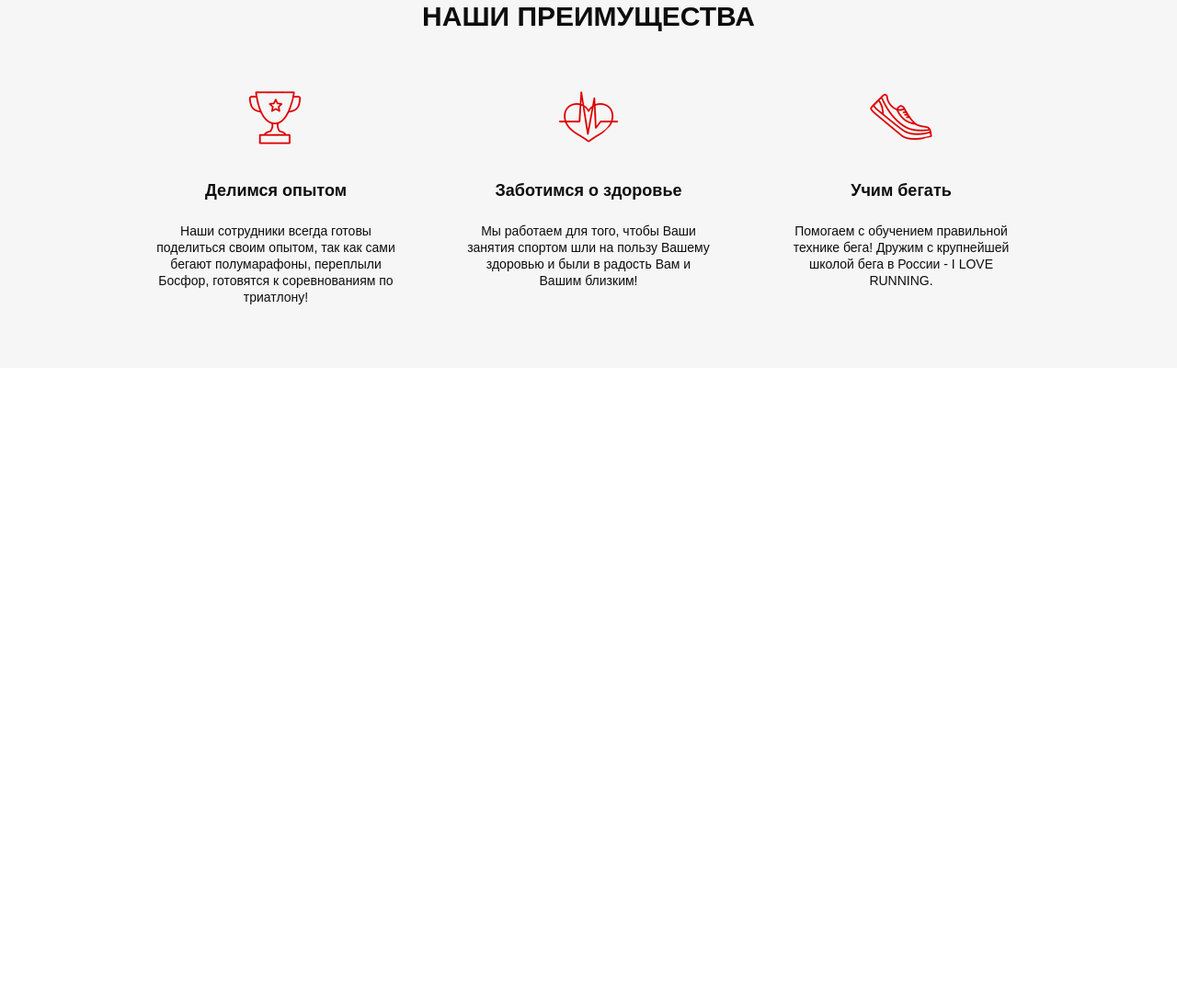
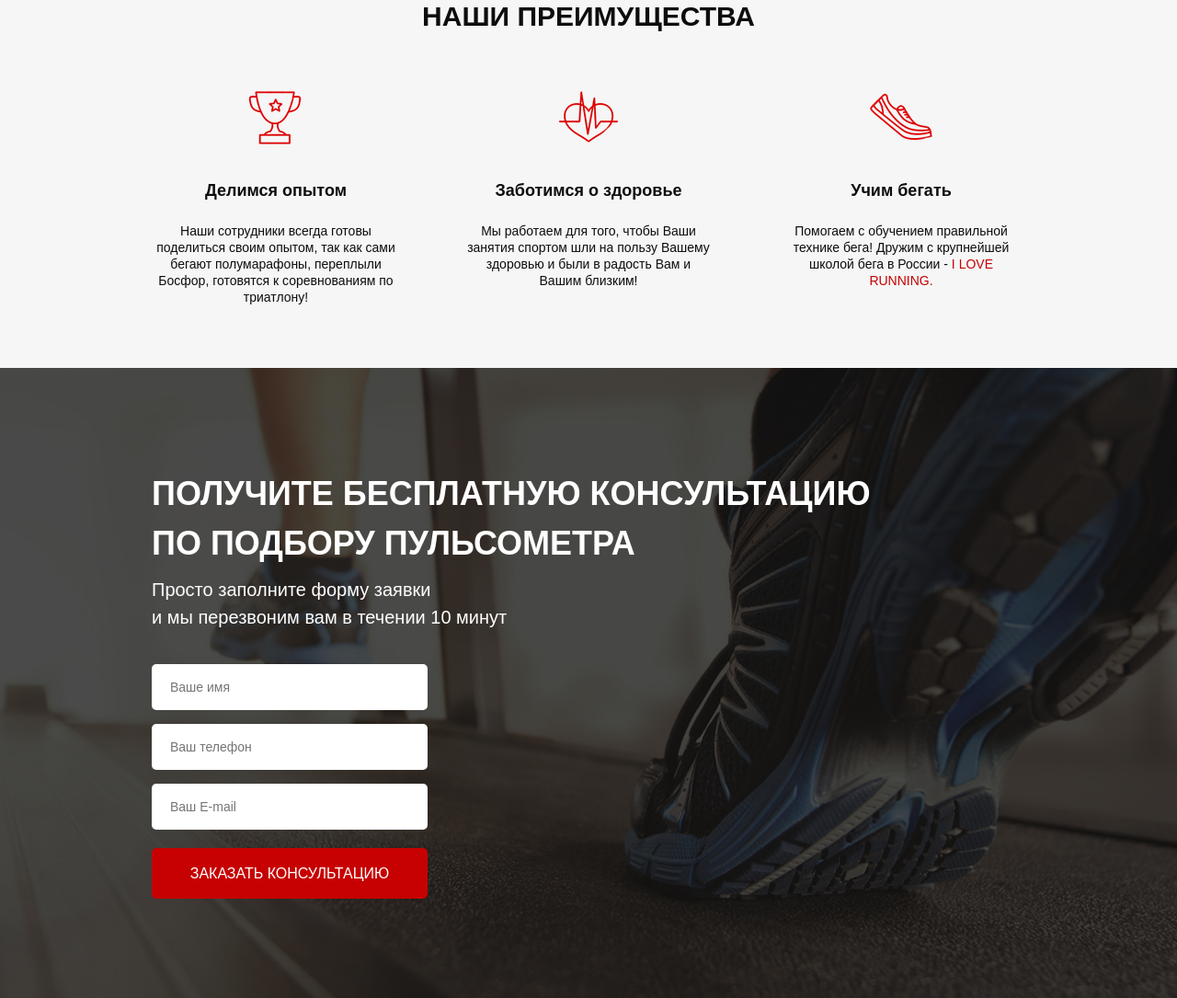
Before and after one commit to CursedGodless/Pulse_2022, a website: page src/index.html in a window 1280 px wide. Shown: the part 720-1805 px from the top of the page at 92% size. Before the commit the page ends 1120 px from the top, so only its background shows below. Drawn offline with nearby package versions, Linux system fonts and the light colour scheme; files that its build step writes are made by us from their sources.

Commit message:
consultation section

```diff
--- a/src/index.html
+++ b/src/index.html
@@ -59,7 +59,7 @@
 
 		<section class="advantages">
 			<div class="container">
-				<div class="title">НАШИ ПРЕИМУЩЕСТВА</div>
+				<h2 class="title">НАШИ ПРЕИМУЩЕСТВА</h2>
 				<div class="advantages__wrapper">
 					<div class="advantages__item">
 						<img src="icons/cup.png" alt="cup" class="advantages__item-icon">
@@ -81,10 +81,26 @@
 						<img src="icons/shoe.png" alt="shoe" class="advantages__item-icon">
 						<div class="advantages__item-title">Учим бегать</div>
 						<div class="advantages__item-description">
-							Помогаем с обучением правильной технике бега! Дружим с крупнейшей школой бега в России - <span>I LOVE
-								RUNNING.</span>
+							Помогаем с обучением правильной технике бега! Дружим с крупнейшей школой бега в России - <a href="#">I
+								LOVE RUNNING.</a>
 						</div>
 					</div>
+				</div>
+			</div>
+		</section>
+
+		<section class="consultation">
+			<div class="container">
+				<div class="consultation__wrapper">
+					<h2 class="title title_white">Получите бесплатную консультацию <br> по подбору пульсометра </h2>
+					<div class="consultation__subtitle">Просто заполните форму заявки <br> и мы перезвоним вам в течении 10 минут
+					</div>
+					<form action="" class="form">
+						<input class="form__input" name="name" required type="text" placeholder="Ваше имя">
+						<input class="form__input" name="phone" required type="number" placeholder="Ваш телефон">
+						<input class="form__input" name="email" required type="email" placeholder="Ваш E-mail">
+						<button class="btn btn_big form__btn">заказать кОНСУЛЬТАЦИЮ</button>
+					</form>
 				</div>
 			</div>
 		</section>
--- a/src/styles/blocks/_advantages.scss
+++ b/src/styles/blocks/_advantages.scss
@@ -27,6 +27,10 @@
 			font-size: 14px;
 			line-height: 18px;
 			text-align: center;
+			a {
+				color: $main-color;
+				text-decoration: none;
+			}
 		}
 	}
 }
--- /dev/null
+++ b/src/styles/blocks/_consultation.scss
@@ -0,0 +1,19 @@
+.consultation {
+	padding: 110px 0 108px;
+	background: url(../img/bgs/consultation_bg.png) center no-repeat;
+	background-size: cover;
+	min-height: 680px;
+	&__wrapper {
+		display: flex;
+		flex-direction: column;
+		align-items: flex-start;
+	}
+	&__subtitle {
+		font-weight: 500;
+		font-size: 20px;
+		line-height: 30px;
+		color: #fff;
+
+		margin: 8px 0 36px;
+	}
+}
--- /dev/null
+++ b/src/styles/blocks/_forms.scss
@@ -0,0 +1,22 @@
+.form {
+	&__input {
+		display: flex;
+		flex-direction: column;
+		width: 300px;
+		height: 50px;
+		border-radius: 5px;
+		border: none;
+
+		padding-left: 20px;
+		font-weight: 400;
+		font-size: 14px;
+		color: #4b4b4b;
+		&:nth-child(2) {
+			margin: 15px 0;
+		}
+	}
+	&__btn {
+		height: 55px;
+		margin-top: 20px;
+	}
+}
--- a/src/styles/blocks/_titles.scss
+++ b/src/styles/blocks/_titles.scss
@@ -9,6 +9,7 @@
 		font-size: 36px;
 		line-height: 54px;
 		color: #fff;
+		text-align: left;
 	}
 	&_regular {
 		font-weight: 400;
--- a/src/styles/general.scss
+++ b/src/styles/general.scss
@@ -19,3 +19,5 @@ h2 {
 @import "blocks/header";
 @import "blocks/promo";
 @import "blocks/advantages";
+@import "blocks/consultation";
+@import "blocks/forms";
```
